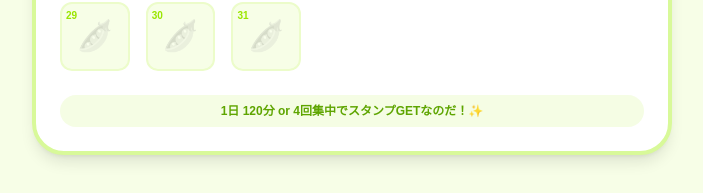
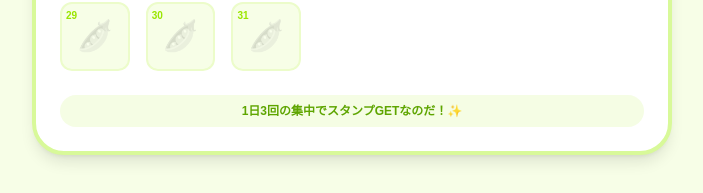
Before and after one commit to lasteve4u-prog/focus-flow, a React (Vite) app: page / in a window 1280 px wide. Shown: the part 1800-1993 px from the top of the page, without its empty margins (288-991 px from the left). Built offline with nearby package versions, Linux system fonts and the light colour scheme; no server answers; a web font is replaced by a local one.

Commit message:
Fix: Change stamp reward condition to 3 focus sessions 🫛🏆

```diff
--- a/src/App.tsx
+++ b/src/App.tsx
@@ -98,10 +98,9 @@ function AppContent() {
     // Stamp Logic
     if (taskForStamp) {
       const currentTasks = dailyLog.tasks;
-      const totalDuration = currentTasks.reduce((acc, t) => acc + t.durationMinutes, 0) + taskForStamp.durationMinutes;
       const totalSessions = currentTasks.length + 1;
 
-      if (totalDuration >= 120 || totalSessions >= 4) {
+      if (totalSessions >= 3) {
         const isNew = addStamp(dailyLog.date);
         if (isNew) {
           setTimeout(() => {
--- a/src/components/StampCard.tsx
+++ b/src/components/StampCard.tsx
@@ -64,7 +64,7 @@ export const StampCard: React.FC<StampCardProps> = ({ stamps, currentDate }) =>
             </div>
 
             <div className="mt-6 text-center text-xs font-bold text-lime-600 bg-lime-100/50 py-2 rounded-full">
-                <p>1日 120分 or 4回集中でスタンプGETなのだ！✨</p>
+                <p>1日3回の集中でスタンプGETなのだ！✨</p>
             </div>
         </section>
     );
```
